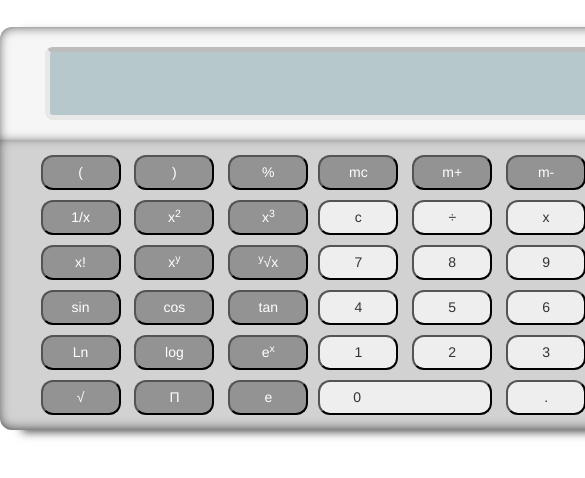
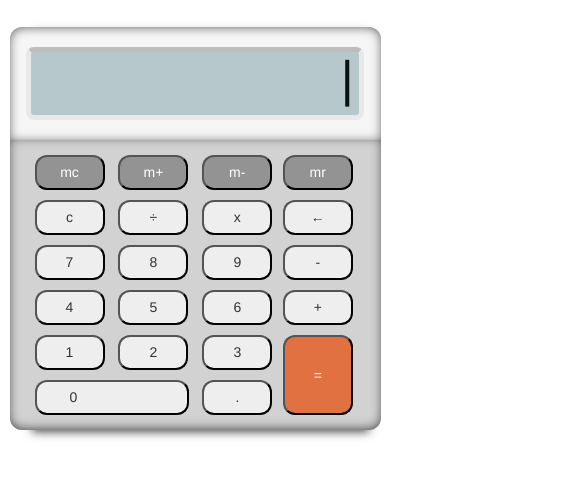
Before and after one commit to jlmonroy13/jQuery-Calculator, a plain HTML site: page index.html in a window 390 px wide. Shown: the part 126-604 px from the top of the page, 585 px wide, since content can reach past the window. Drawn offline with nearby package versions, Linux system fonts and the light colour scheme.

Commit message:
responsive ok

```diff
--- a/css/main.scss
+++ b/css/main.scss
@@ -10,12 +10,18 @@
 			margin: 0 0 30px 0;
 		}
 		.body-calculator {
-			width: 60%;
-			min-width: 714px;
+			width: 53%;
+			min-width: 677px;
 			margin: 0 auto;
 			-webkit-box-shadow: 5px 4px 9px -2px rgba(0,0,0,0.69);
 			-moz-box-shadow: 5px 4px 9px -2px rgba(0,0,0,0.69);
 			box-shadow: 5px 4px 9px -2px rgba(0,0,0,0.69);
+			@media(max-width: 767px) {
+				min-width: 400px;
+			}
+			@media(max-width: 460px) {
+				min-width: 341px;
+			}
 			.row {
 				&:first-child {
 					background-color: #F6F6F6;
@@ -29,7 +35,7 @@
 						background-color: #B7C8CC;
 						color: #091312;
 						display: block;
-						width: 88%;
+						width: 91%;
 						height: 73px;
 						margin: 0 auto;
 						line-height: 0.9;
@@ -60,11 +66,17 @@
 							margin: 10px;
 							margin: 5px;
 							border-radius: 12px;
+							@media(max-width: 460px) {
+								width: 70px;
+							}
 						}
 						.cero {
 						    width: 174px;
 						    text-align: left;
 						    padding-left: 33px;
+						    @media(max-width: 460px) {
+								width: 154px;
+							}
 						}
 						.equal {
 						    height: 80px;
--- a/index.html
+++ b/index.html
@@ -5,6 +5,7 @@
 	<title>jQuery Calculator</title>
 	<link rel="stylesheet" href="css/bootstrap.css">
 	<link rel="stylesheet" href="css/main.css">
+	<meta name="viewport" content="width=device-width, initial-scale=1">
 </head>
 <body id="calculator">
 	<div class="container">
@@ -15,7 +16,7 @@
 				<span id="display">|</span>
 			</div>
 			<div class="row">
-				<div class="col-xs-5 col-sm-5 col-md-5">
+				<div class="hidden-xs col-sm-5 col-md-5">
 					<button class="btn-gCalculator">(</button>
 					<button class="btn-gCalculator">)</button>
 					<button class="btn-gCalculator">%</button>
@@ -35,7 +36,7 @@
 					<button class="btn-gCalculator">&Pi;</button>
 					<button class="btn-gCalculator">e</button>
 				</div>
-				<div class="col-xs-7 col-sm-7 col-md-7">
+				<div class="col-xs-12 col-sm-7 col-md-7">
 					<div class="col-xs-9 col-sm-9 col-md-9">
 						<button class="btn-gCalculator">mc</button>
 						<button class="btn-gCalculator">m+</button>
```
Also changed, not shown: css/main.css.
